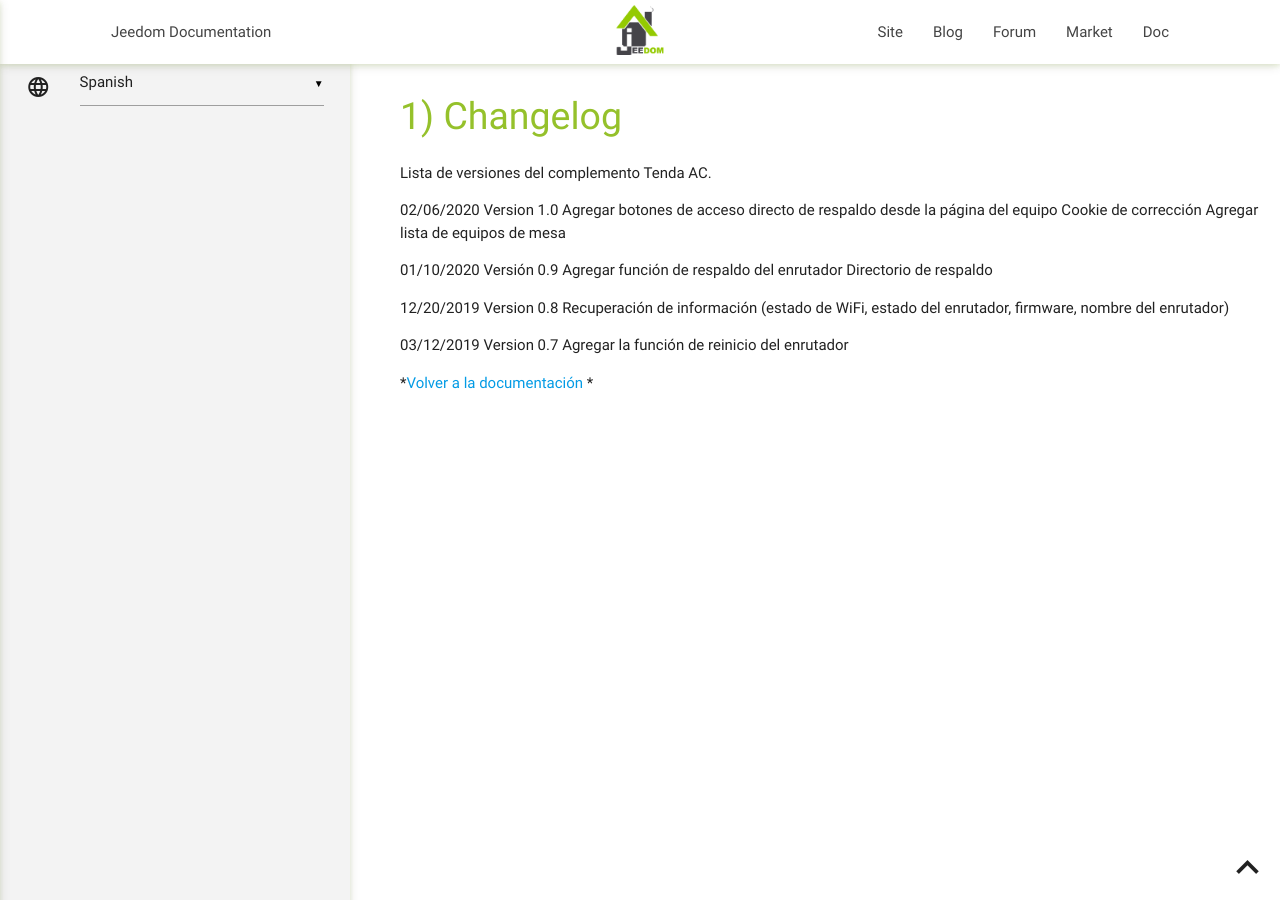
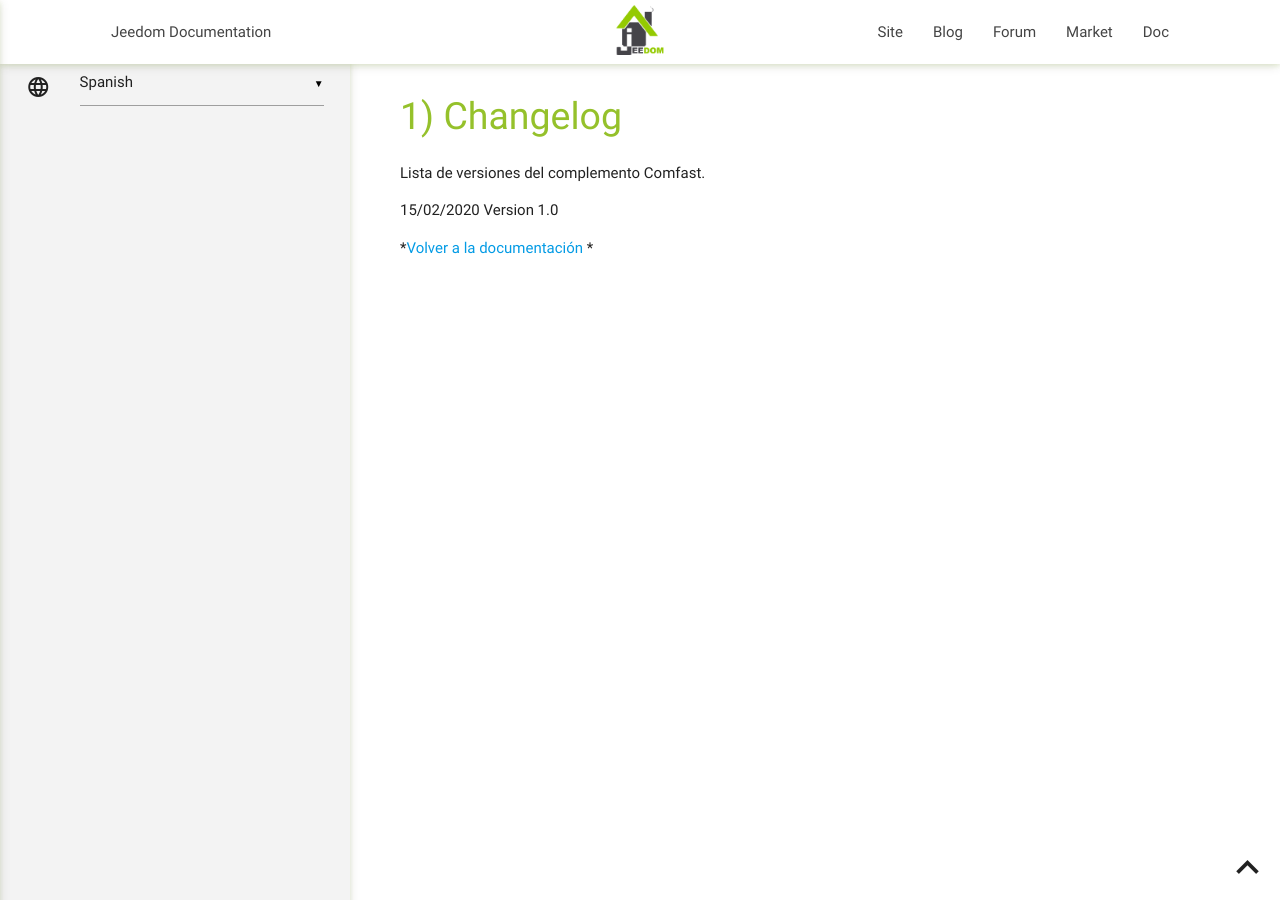
Before and after one commit to Flobul/Jeedom-Comfast, a Jekyll site: the page built from docs/es_ES/changelog.md, in a window 1280 px wide. Built offline with Jekyll 4.4.1, drawn with Linux system fonts in a browser that asks for light colours; our own code applies the rules of GitHub Pages for plain Markdown files.

Commit message:
Add files via upload

```diff
--- a/docs/es_ES/changelog.md
+++ b/docs/es_ES/changelog.md
@@ -1,24 +1,9 @@
 # Changelog
 
-Lista de versiones del complemento Tenda AC.
+Lista de versiones del complemento Comfast.
 
-02/06/2020
+15/02/2020
 Version 1.0
-Agregar botones de acceso directo de respaldo desde la página del equipo
-Cookie de corrección
-Agregar lista de equipos de mesa
 
-01/10/2020
-Versión 0.9
-Agregar función de respaldo del enrutador
-Directorio de respaldo
-
-12/20/2019
-Version 0.8
-Recuperación de información (estado de WiFi, estado del enrutador, firmware, nombre del enrutador)
-
-03/12/2019
-Version 0.7
-Agregar la función de reinicio del enrutador
 
 *[Volver a la documentación](index.md) *
```
Also changed, not shown: docs/en_US/changelog.md (+2 -17 lines), docs/fr_FR/changelog.md (+2 -17 lines), docs/fr_FR/index.md (+10 -7 lines).
